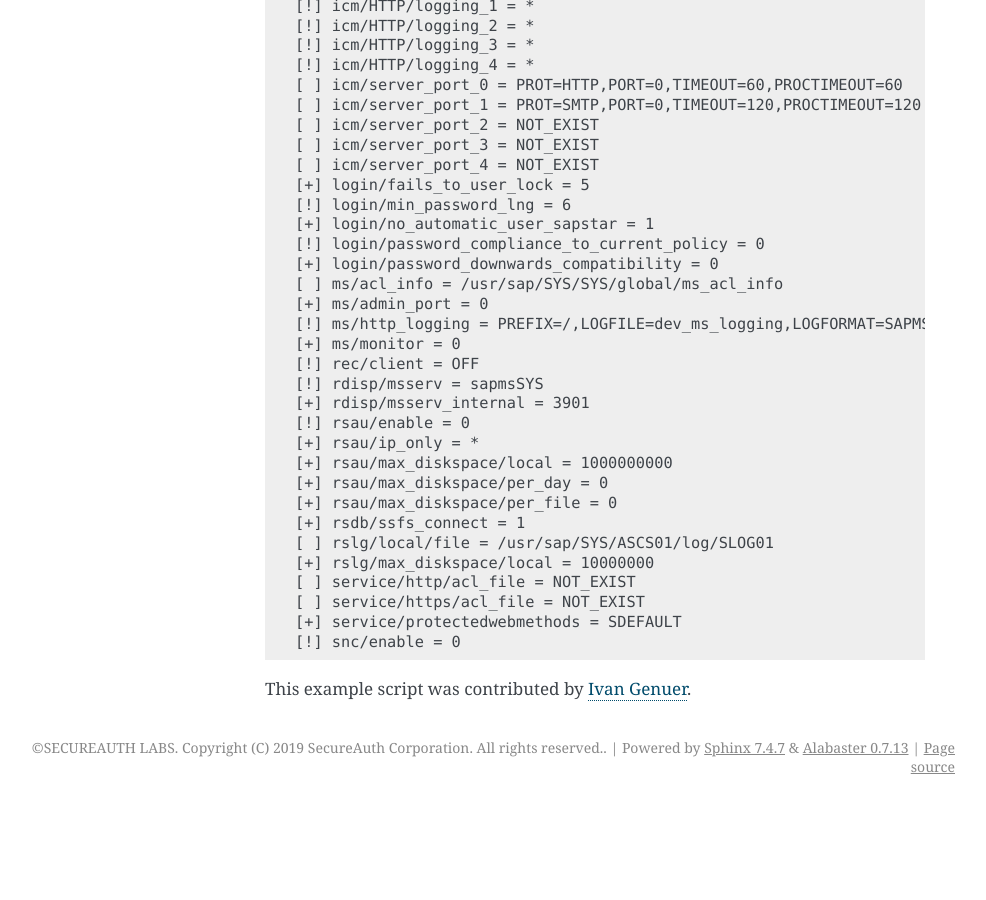
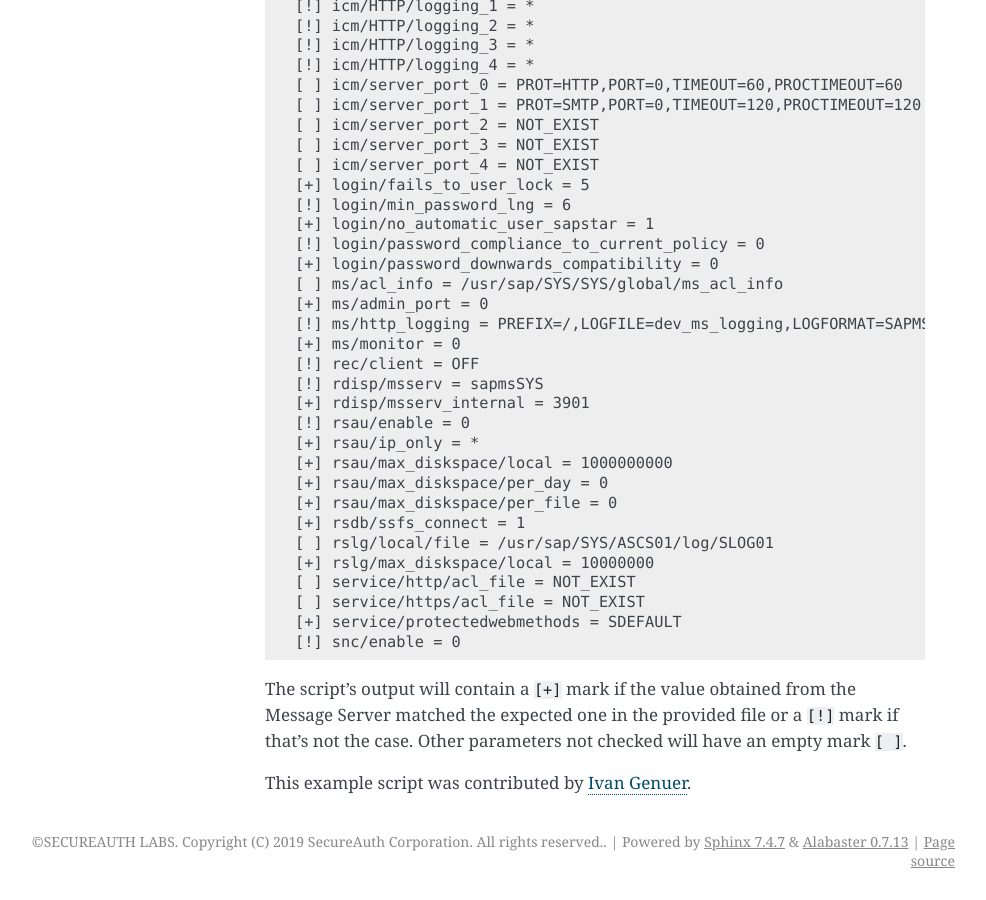
Before and after one commit to OWASP/pysap, a Sphinx documentation site: the page built from docs/examples/message_server.rst, in a window 1280 px wide and 900 px high, scrolled down 3541 px. Shown: the whole window, without its empty margins (155-1141 px from the left). Built offline with Sphinx 7.4.7, drawn with Linux system fonts in a browser that asks for light colours; pages that are not in the unit, such as notebooks, are missing from menus; before the commit the page ends 4347 px from its top, so only the background shows below that.

Commit message:
Note on script output

```diff
--- a/docs/examples/message_server.rst
+++ b/docs/examples/message_server.rst
@@ -200,4 +200,8 @@ The following is an example result of running the command:
     [!] snc/enable = 0
 
 
+The script's output will contain a ``[+]`` mark if the value obtained from the Message Server matched the expected one
+in the provided file or a ``[!]`` mark if that's not the case. Other parameters not checked will have an empty mark
+``[ ]``.
+
 This example script was contributed by `Ivan Genuer <https://twitter.com/_1ggy>`_.
```
